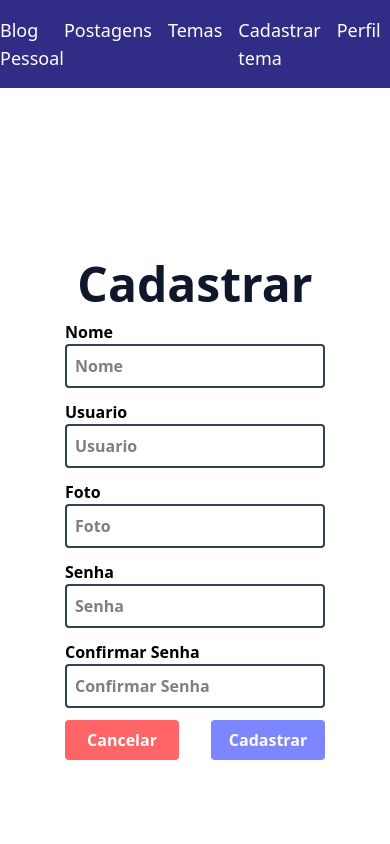
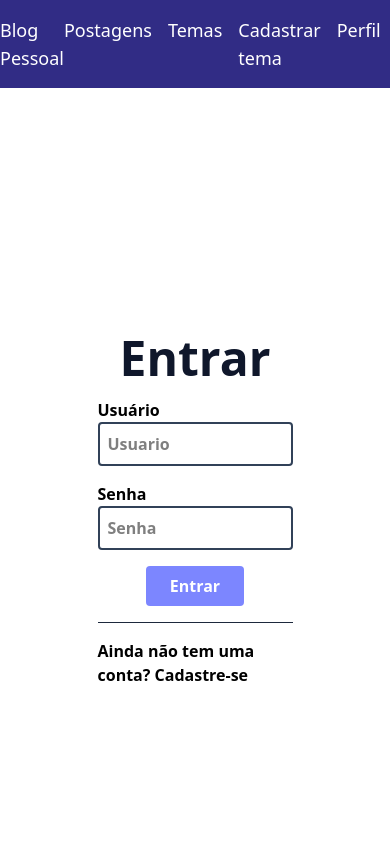
Before and after one commit to maytearaujo/blog-pessoal-frontend, a React (Vite) app: page / in a window 390 px wide. Shown: the top 844 px of the page. Built offline with nearby package versions, Linux system fonts and the light colour scheme.

Commit message:
feat: Página de Login

```diff
--- a/src/App.tsx
+++ b/src/App.tsx
@@ -4,7 +4,8 @@
 import Navbar from './components/navbar/Navbar';
 import Footer from './components/footer/Footer'
 import Cadastro from './pages/cadastro/Cadastro';
-<Route path="/" element={<Cadastro />} />
+import Login from './pages/login/Login';
+
 function App() {
 
   return (
@@ -13,9 +14,10 @@
           <Navbar />
           <div className="min-h-[80vh]">
             <Routes>
-              {/* <Route path="/" element={<Home />} />
-              <Route path="/home" element={<Home />} /> */}
-              <Route path="/" element={<Cadastro />} />
+              <Route path="/" element={<Login />} />
+              <Route path="/home" element={<Home />} />
+              <Route path="/cadastro" element={<Cadastro />} />
+              <Route path="/login" element={<Login />} />
             </Routes>
           </div>
           <Footer />
--- /dev/null
+++ b/src/pages/login/Login.css
@@ -0,0 +1,8 @@
+.fundoLogin {
+    background-image: url("https://i.imgur.com/ZZFAmzo.jpg");
+    background-repeat: no-repeat;
+    min-height: 100vh;
+    width: 100%;
+    background-size: cover;
+    background-position: center;
+}
--- /dev/null
+++ b/src/pages/login/Login.tsx
@@ -0,0 +1,52 @@
+import './Login.css';
+
+function Login() {
+
+    return (
+        <>
+            <div className="grid grid-cols-1 lg:grid-cols-2 h-screen place-items-center font-bold ">
+                <form className="flex justify-center items-center flex-col w-1/2 gap-4" >
+                    <h2 className="text-slate-900 text-5xl ">Entrar</h2>
+                    <div className="flex flex-col w-full">
+                        <label htmlFor="usuario">Usuário</label>
+                        <input
+                            type="text"
+                            id="usuario"
+                            name="usuario"
+                            placeholder="Usuario"
+                            className="border-2 border-slate-700 rounded p-2"
+
+                        />
+                    </div>
+                    <div className="flex flex-col w-full">
+                        <label htmlFor="senha">Senha</label>
+                        <input
+                            type="password"
+                            id="senha"
+                            name="senha"
+                            placeholder="Senha"
+                            className="border-2 border-slate-700 rounded p-2"
+
+                        />
+                    </div>
+                    <button
+                        type='submit'
+                        className="rounded bg-indigo-400 flex justify-center
+                                   hover:bg-indigo-900 text-white w-1/2 py-2">
+                        <span>Entrar</span>
+                    </button>
+
+                    <hr className="border-slate-800 w-full" />
+
+                    <p>
+                        Ainda não tem uma conta?{' '}
+                        Cadastre-se
+                    </p>
+                </form>
+                <div className="fundoLogin hidden lg:block"></div>
+            </div>
+        </>
+    );
+}
+
+export default Login;
```
